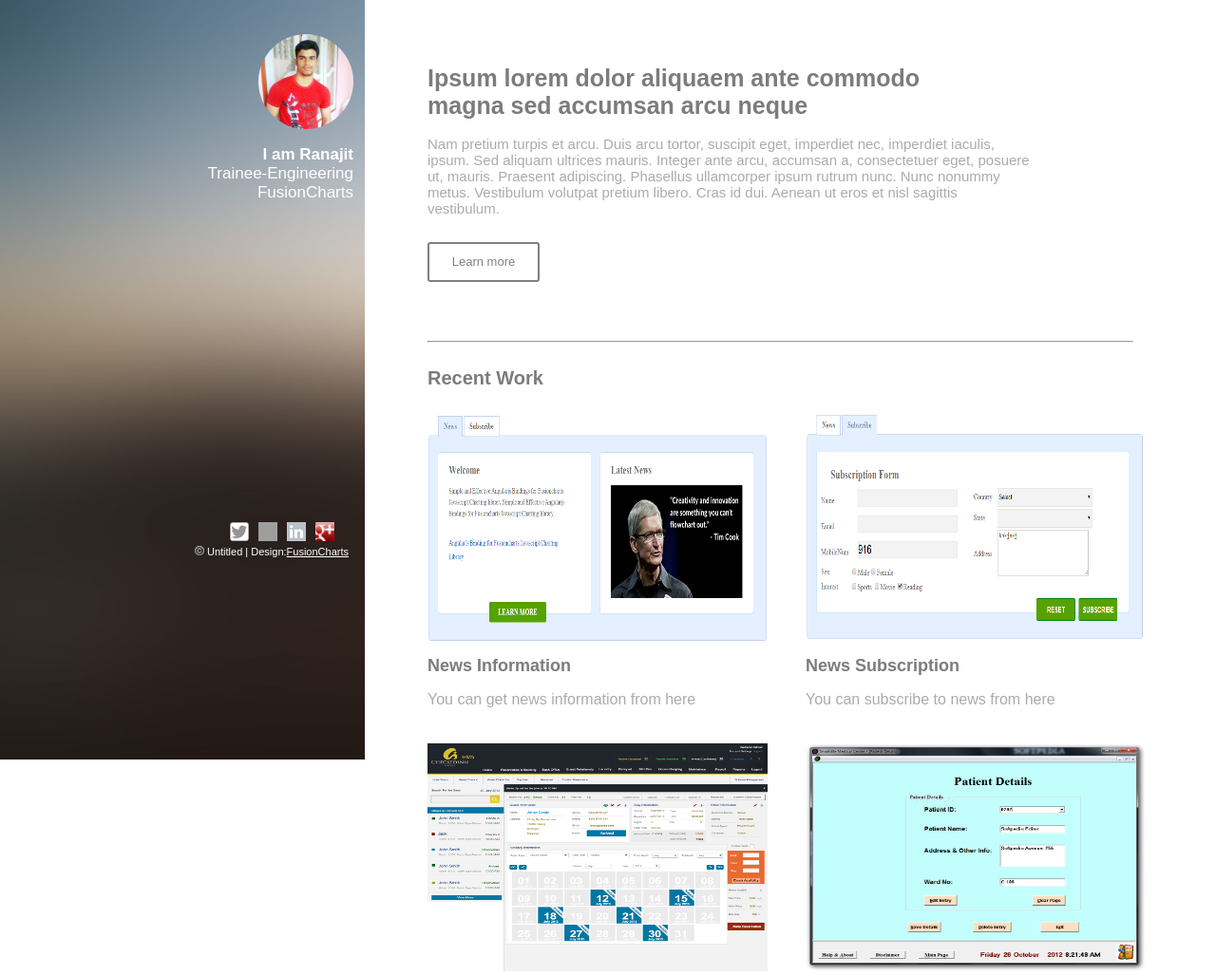
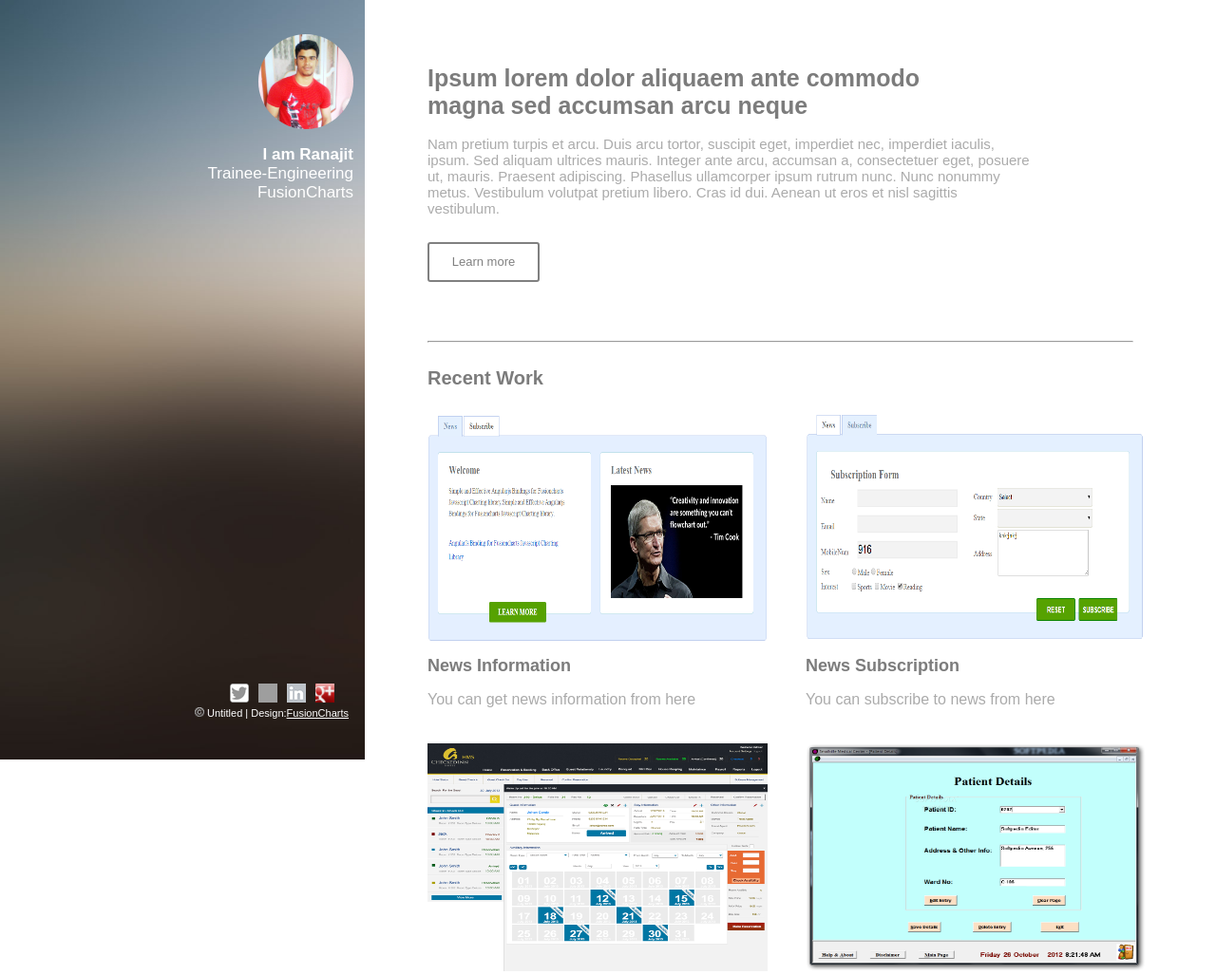
Before and after one commit to ranajitbanerjee/ranajitbanerjee.github.io, a PHP site: page /learning/Week1---Final-Project/portfolio.html in a window 1280 px wide. Shown: the top 1027 px of the page at 95% size. Run offline with PHP 8.4, Linux system fonts and the light colour scheme; grey boxes are pictures that could not be loaded.

Commit message:
Update portfolio.css

```diff
--- a/learning/Week1---Final-Project/assets/css/portfolio.css
+++ b/learning/Week1---Final-Project/assets/css/portfolio.css
@@ -227,7 +227,7 @@ textarea {
 .abc
 {
   position: absolute;
-  top: 575px;
+  bottom:5px;
   width: 200px;
   height: 50px;
  left: 205px;
@@ -235,7 +235,7 @@ textarea {
 
 .footer {
   position: absolute;
-    top: 550px;
+   bottom:60px;
     left: 242px;
 
 }
```
